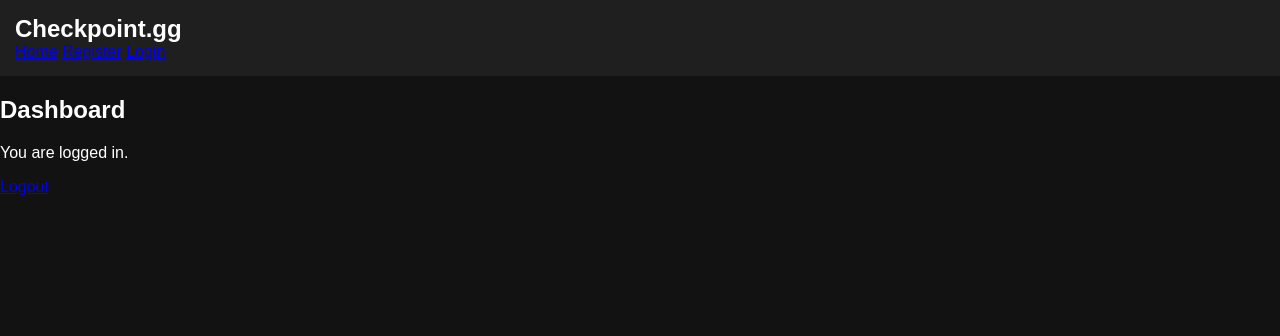
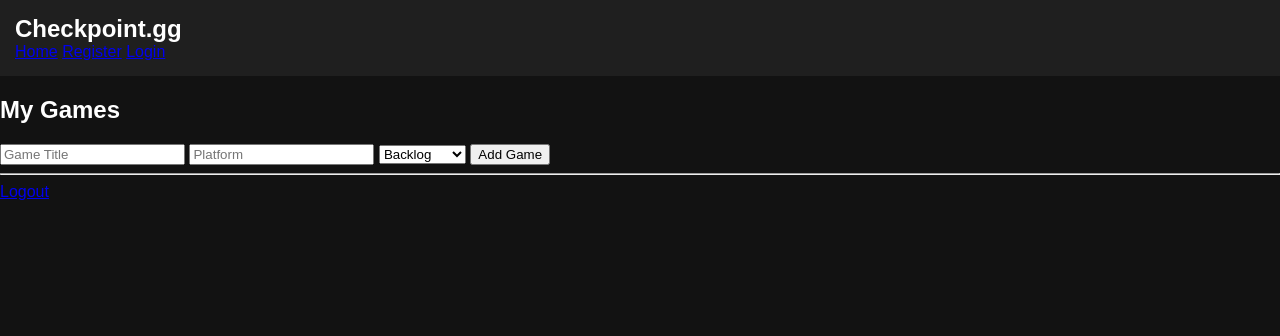
Before and after one commit to pierrel2025-rgb/checkpoint-gg, a Flask app: page /dashboard in a window 1280 px wide. Shown: the top 336 px of the page. Run offline with Flask 3, Linux system fonts and the light colour scheme; a user stored in the database is signed in; data that the repository does not hold is empty.

Commit message:
Added game tracking system

```diff
--- a/app.py
+++ b/app.py
@@ -87,7 +87,24 @@ def dashboard():
     if "user_id" not in session:
         return redirect("/login")
 
-    return render_template("dashboard.html")
+    conn = sqlite3.connect("checkpoint.db")
+    cursor = conn.cursor()
+
+    cursor.execute("""
+        SELECT *
+        FROM games
+        WHERE user_id = ?
+    """,
+    (session["user_id"],))
+
+    games = cursor.fetchall()
+
+    conn.close()
+
+    return render_template(
+        "dashboard.html",
+        games=games
+    )
 
 @app.route("/logout")
 def logout():
@@ -96,5 +113,59 @@ def logout():
 
     return redirect("/login")
 
+@app.route("/add_game", methods=["POST"])
+def add_game():
+
+    if "user_id" not in session:
+        return redirect("/login")
+
+    title = request.form.get("title")
+    platform = request.form.get("platform")
+    status = request.form.get("status")
+
+    conn = sqlite3.connect("checkpoint.db")
+    cursor = conn.cursor()
+
+    cursor.execute("""
+        INSERT INTO games
+        (user_id, title, platform, status)
+        VALUES (?, ?, ?, ?)
+    """,
+    (
+        session["user_id"],
+        title,
+        platform,
+        status
+    ))
+
+    conn.commit()
+    conn.close()
+
+    return redirect("/dashboard")
+
+@app.route("/delete/<int:game_id>")
+def delete_game(game_id):
+
+    if "user_id" not in session:
+        return redirect("/login")
+
+    conn = sqlite3.connect("checkpoint.db")
+    cursor = conn.cursor()
+
+    cursor.execute("""
+        DELETE FROM games
+        WHERE id = ?
+        AND user_id = ?
+    """,
+    (
+        game_id,
+        session["user_id"]
+    ))
+
+    conn.commit()
+    conn.close()
+
+    return redirect("/dashboard")
+
 if __name__ == "__main__":
     app.run(debug=True)
--- a/templates/dashboard.html
+++ b/templates/dashboard.html
@@ -2,9 +2,53 @@
 
 {% block body %}
 
-<h2>Dashboard</h2>
+<h2>My Games</h2>
 
-<p>You are logged in.</p>
+<form action="/add_game" method="post">
+
+    <input name="title" placeholder="Game Title" required>
+
+    <input name="platform" placeholder="Platform" required>
+
+    <select name="status">
+
+        <option>Backlog</option>
+
+        <option>Playing</option>
+
+        <option>Completed</option>
+
+    </select>
+
+    <button type="submit">
+        Add Game
+    </button>
+
+</form>
+
+<hr>
+
+{% for game in games %}
+
+<p>
+
+    {{ game[2] }}
+
+    |
+
+    {{ game[3] }}
+
+    |
+
+    {{ game[4] }}
+
+    <a href="/delete/{{ game[0] }}">
+        Delete
+    </a>
+
+</p>
+
+{% endfor %}
 
 <a href="/logout">
     Logout
```
Also changed, not shown: checkpoint.db, 2 other files.
